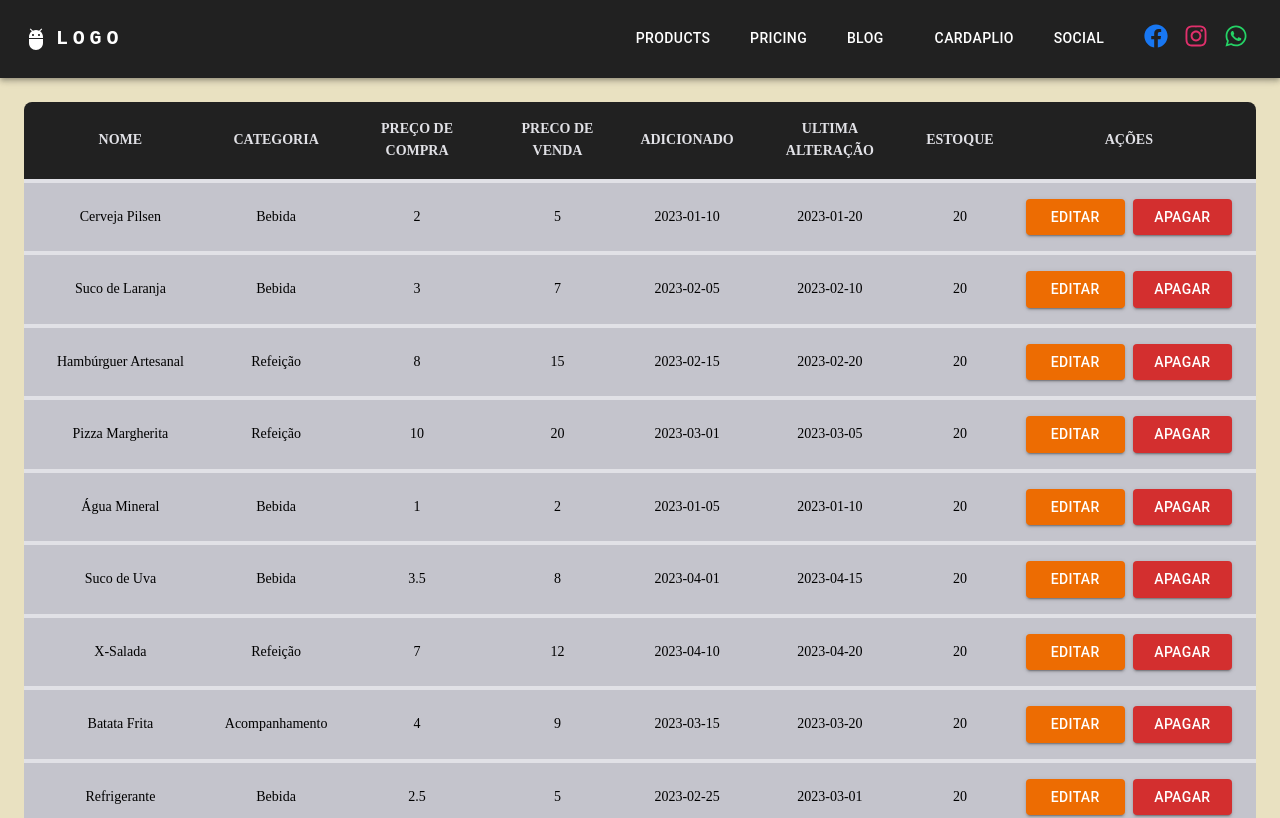
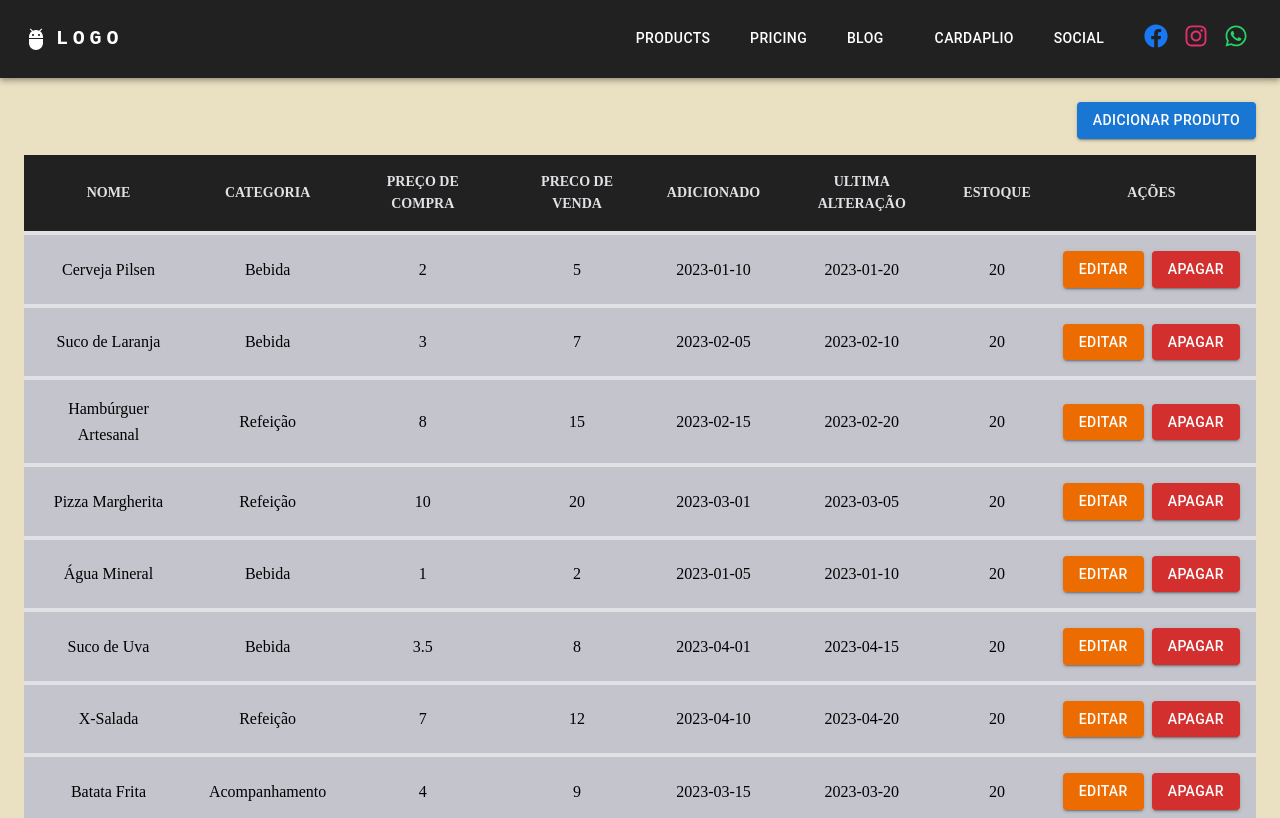
Before and after one commit to nemesioveloso/fogo-na-panela-web, a React (Vite) app: page /dashboard in a window 1280 px wide. Shown: the top 818 px of the page. Built offline with nearby package versions, Linux system fonts and the light colour scheme.

Commit message:
ajustes no detalhes da mesa, e na tabela do dashboard

```diff
--- /dev/null
+++ b/src/components/Alerta/index.tsx
@@ -0,0 +1,35 @@
+import {
+    Dialog,
+    DialogTitle,
+    DialogContent,
+    DialogContentText,
+    DialogActions,
+    Button,
+} from '@mui/material';
+
+interface AlertaDialogProps {
+    open: boolean;
+    onClose: () => void;
+    onConfirm: () => void;
+    titulo: string;
+    mensagem: string;
+}
+
+export function AlertaDialog({ open, onClose, titulo, mensagem, onConfirm }: AlertaDialogProps) {
+    return (
+        <Dialog open={open} onClose={onClose}>
+            <DialogTitle>{titulo}</DialogTitle>
+            <DialogContent>
+                <DialogContentText>{mensagem}</DialogContentText>
+            </DialogContent>
+            <DialogActions>
+                <Button color='error' onClick={onClose}>
+                    Cancelar
+                </Button>
+                <Button color='success' onClick={onConfirm}>
+                    Confirmar
+                </Button>
+            </DialogActions>
+        </Dialog>
+    );
+}
--- a/src/components/DetalhesMesaDialogProps/index.tsx
+++ b/src/components/DetalhesMesaDialogProps/index.tsx
@@ -8,7 +8,6 @@ import {
     Button,
     Grid2,
     Typography,
-    Box,
 } from '@mui/material';
 import { Mesa } from '../../models/DashboarMesas';
 
@@ -43,41 +42,28 @@ export function DetalhesMesaDialog({ open, onClose, onAddItem, mesa }: DetalhesM
     };
 
     return (
-        <Dialog aria-hidden='true' open={open} onClose={(_event, reason) => {
+        <Dialog aria-hidden='false' open={open} onClose={(_event, reason) => {
             if (reason === 'backdropClick' || reason === 'escapeKeyDown') return;
             onClose();
         }}
             disableEscapeKeyDown>
-            <DialogTitle>Detalhes da Mesa {mesa?.id}</DialogTitle>
+            <DialogTitle textAlign='center'>Detalhes da Mesa {mesa?.id}</DialogTitle>
             <DialogContent>
-                <Grid2 container>
-                    <Grid2>
-                        <Typography variant="h6">Itens da Mesa</Typography>
+                <Grid2 container spacing={1}>
                     {mesa?.detalhes?.map((item, index) => {
                         const totalItem = item.precoUnitario * item.quantidade;
                         return (
-                                <Box key={index} mb={2}>
-                                    <ul style={{ listStyleType: 'none', paddingLeft: 0 }}>
-                                        <li>
-                                            <strong>Categoria:</strong> {item.categoria}
-                                        </li>
-                                        <li>
-                                            <strong>Nome:</strong> {item.nome}
-                                        </li>
-                                        <li>
-                                            <strong>Preço Unitário:</strong> R$ {item.precoUnitario.toFixed(2)}
-                                        </li>
-                                        <li>
-                                            <strong>Quantidade:</strong> {item.quantidade}
-                                        </li>
-                                        <li>
+                            <Grid2 size={6} key={index}>
+                                <Typography variant="body1">
+                                    <strong>Categoria:</strong> {item.categoria} <br />
+                                    <strong>Nome:</strong> {item.nome} <br />
+                                    <strong>Preço Unitário:</strong> R$ {item.precoUnitario.toFixed(2)} <br />
+                                    <strong>Quantidade:</strong> {item.quantidade} <br />
                                     <strong>Total do Item:</strong> R$ {totalItem.toFixed(2)}
-                                        </li>
-                                    </ul>
-                                </Box>
+                                </Typography>
+                            </Grid2>
                         );
                     })}
-                    </Grid2>
                 </Grid2>
                 <Typography variant="h6" textAlign='center' mt='1rem'>
                     Adicionar Item
--- a/src/components/Tabela/index.tsx
+++ b/src/components/Tabela/index.tsx
@@ -7,7 +7,7 @@ import {
   DialogActions,
   TextField,
   DialogContent,
-  DialogContentText,
+  DialogContentText, Typography,
 } from "@mui/material";
 import { useState } from "react";
 import { ProductsList } from "./style";
@@ -162,9 +162,16 @@ export function TabelaPaginada() {
 
   return (
     <Box>
+      <Grid2 p={1} container justifyContent='end'>
+        <Grid2>
+          <Button variant="contained" color="primary">
+            Adicionar Produto
+          </Button>
+        </Grid2>
+      </Grid2>
       <Grid2 container p={1}>
         <Grid2 size={12}>
-          {dadosProdutos.length > 1 && (
+          {dadosProdutos.length > 1 ? (
             <Box>
               <ProductsList>
                 <table>
@@ -184,16 +191,17 @@ export function TabelaPaginada() {
                     {dadosProdutos.map((dado: DadosProduto) => {
                       return (
                         <tr key={dado.id}>
-                          <td>{dado.nome}</td>
-                          <td>{dado.categoria}</td>
-                          <td>{dado.precoCompra}</td>
-                          <td>{dado.precoVenda}</td>
-                          <td>{dado.adicionado}</td>
-                          <td>{dado.ultimaAlteracao}</td>
-                          <td>{dado.estoque}</td>
-                          <td>
-                            <Grid2 container spacing={1}>
-                              <Grid2 size={6}>
+                          <td data-label="NOME">{dado.nome}</td>
+                          <td data-label="CATEGORIA">{dado.categoria}</td>
+                          <td data-label="PREÇO DE COMPRA">{dado.precoCompra}</td>
+                          <td data-label="PREÇO DE VENDA">{dado.precoVenda}</td>
+                          <td data-label="ADICIONADO">{dado.adicionado}</td>
+                          <td data-label="ULTIMA ALTERAÇÃO">{dado.ultimaAlteracao}</td>
+                          <td data-label="ESTOQUE">{dado.estoque}</td>
+                          <td data-label="AÇÕES">
+                            <Grid2 container spacing={1} wrap="nowrap"
+                              alignItems="center">
+                              <Grid2 size='auto'>
                                 <Button
                                   fullWidth
                                   variant="contained"
@@ -203,7 +211,7 @@ export function TabelaPaginada() {
                                   Editar
                                 </Button>
                               </Grid2>
-                              <Grid2 size={6}>
+                              <Grid2 size='auto'>
                                 <Button
                                   fullWidth
                                   variant="contained"
@@ -236,6 +244,12 @@ export function TabelaPaginada() {
                 rowsPerPage={pageSize}
                 onRowsPerPageChange={handleChangeRowsPerPage}
               />
+            </Box>
+          ) : (
+            <Box>
+              <Typography variant="h4" textAlign='center'>
+                Não existe produtos cadastrados.
+              </Typography>
             </Box>
           )}
         </Grid2>
--- a/src/components/Tabela/style.ts
+++ b/src/components/Tabela/style.ts
@@ -1,14 +1,16 @@
-import styled from 'styled-components'
+import styled from "styled-components";
 
 export const ProductsList = styled.div`
   flex: 1;
-  overflow: auto;
+  overflow-x: auto;
 
   table {
     width: 100%;
     border-collapse: collapse;
     min-width: 600px;
 
+    thead {
+      tr {
         th {
           background-color: #212121;
           padding: 1rem;
@@ -16,35 +18,67 @@ export const ProductsList = styled.div`
           color: #e1e1e6;
           font-size: 0.875rem;
           line-height: 1.6;
-
-      &:first-child {
-        border-top-left-radius: 8px;
-        padding-left: 1.5rem;
         }
-
-      &:last-child {
-        border-top-right-radius: 8px;
-        padding-right: 1.5rem;
       }
     }
 
+    tbody {
+      tr {
         td {
           background-color: #c4c4cc;
           text-align: center;
           border-top: 4px solid #e1e1e6;
           padding: 1rem;
-      font-size: 0.875rem;
+          font-size: 1rem;
           line-height: 1.6;
-
-      &:first-child {
-        width: 15%;
-        padding-left: 1.5rem;
-      }
-
-      &:last-child {
-        width: 20%;
-        padding-right: 1.5rem;
         }
       }
     }
-`
+  }
+
+  /* ========== TELA PEQUENA: TRANSFORMA TABELA EM CARDS ========== */
+  @media (max-width: 768px) {
+    table, thead, tbody, th, td, tr {
+      display: block;
+    }
+
+    thead {
+      /* Oculta o cabeçalho em telas menores */
+      display: none;
+    }
+
+    table {
+      min-width: 100%; /* deixa o table 100% na tela pequena */
+    }
+
+    tbody {
+      tr {
+        margin-bottom: 1rem; /* espaçamento entre "cards" */
+        border: 1px solid #ccc;
+        border-radius: 8px;
+        display: block; /* cada linha é um bloco isolado */
+
+        td {
+          /* Cada célula vira uma linha */
+          display: flex;
+          justify-content: space-between;
+          align-items: center;
+          border: none; /* remove bordas extras */
+          padding: 0.5rem 1rem;
+          position: relative;
+          text-align: left;
+
+          /*
+            Se quiser que o label fique antes do valor,
+            use o pseudo-elemento ::before com o conteúdo de data-label
+          */
+          &::before {
+            content: attr(data-label);
+            font-weight: bold;
+            margin-right: 0.5rem;
+          }
+        }
+      }
+    }
+  }
+`;
```
Also changed, not shown: src/pages/Mesa/index.tsx (+44 -1 lines). Lines whose indentation alone changed are shown as unchanged.
